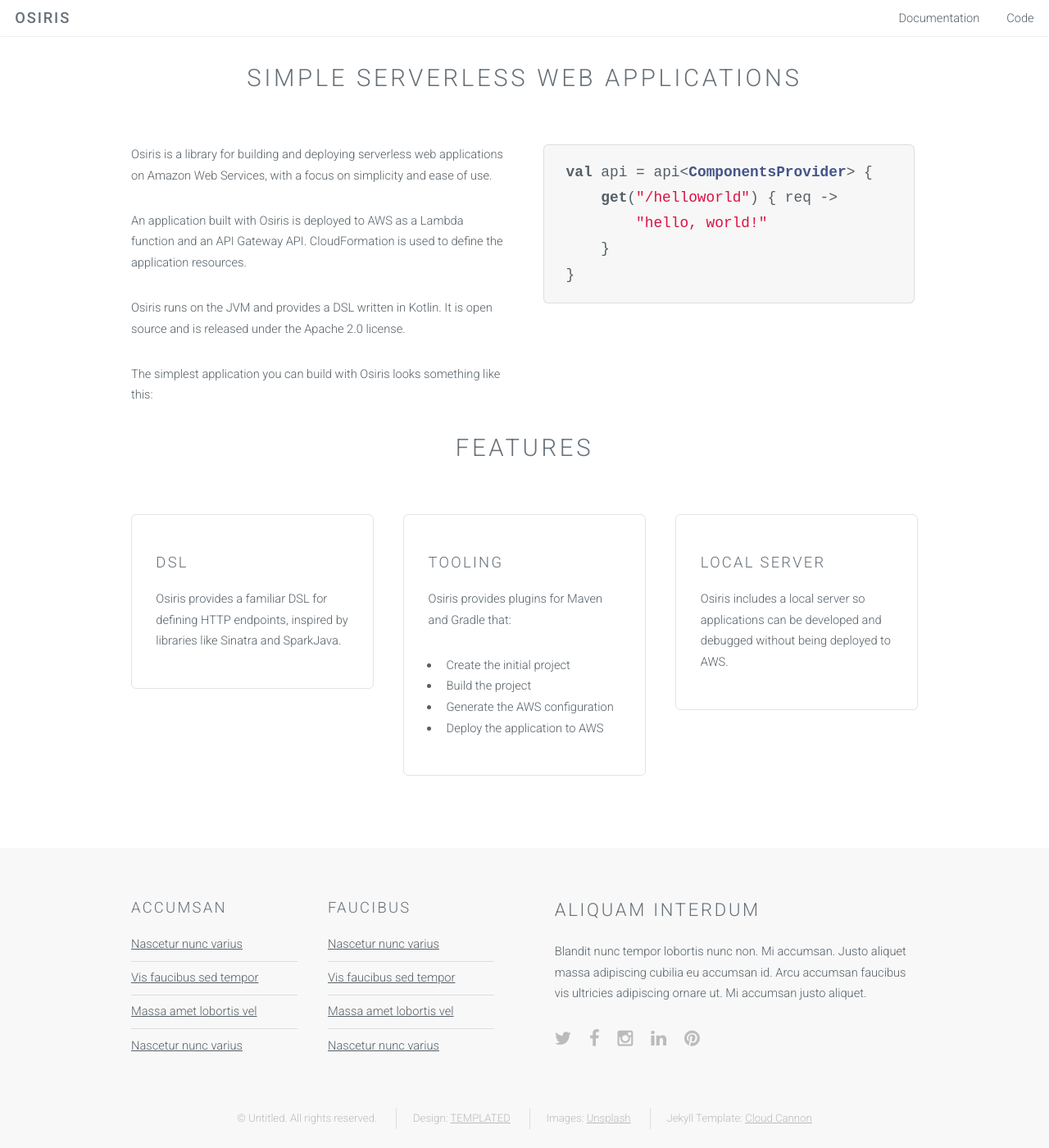
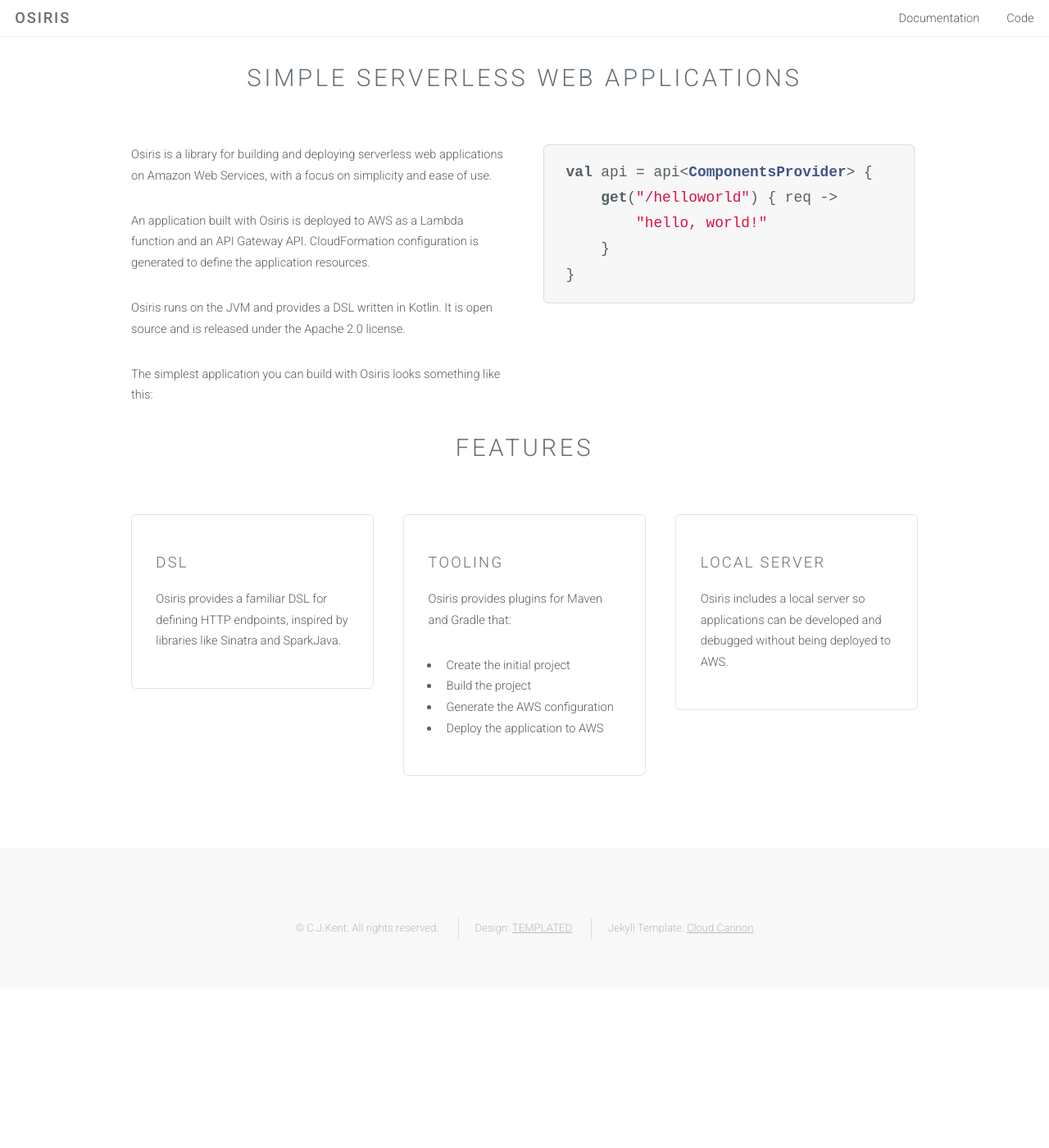
Before and after one commit to cjkent/cjkent.github.io, a Jekyll site: the page built from index.html, in a window 1280 px wide and 1400 px high, scrolled down 330 px. Shown: the whole window at 82% size. Built offline with Jekyll 4.4.1, drawn with Linux system fonts in a browser that asks for light colours; after the commit the page ends 1534 px from its top, so only the background shows below that.

Commit message:
Tweak wording, remove template content

```diff
--- a/_includes/footer.html
+++ b/_includes/footer.html
@@ -1,45 +1,9 @@
 <!-- Footer -->
 <footer id="footer">
     <div class="container">
-        <div class="row double">
-            <div class="6u">
-                <div class="row collapse-at-2">
-                    <div class="6u">
-                        <h3>Accumsan</h3>
-                        <ul class="alt">
-                            <li><a href="#">Nascetur nunc varius</a></li>
-                            <li><a href="#">Vis faucibus sed tempor</a></li>
-                            <li><a href="#">Massa amet lobortis vel</a></li>
-                            <li><a href="#">Nascetur nunc varius</a></li>
-                        </ul>
-                    </div>
-                    <div class="6u">
-                        <h3>Faucibus</h3>
-                        <ul class="alt">
-                            <li><a href="#">Nascetur nunc varius</a></li>
-                            <li><a href="#">Vis faucibus sed tempor</a></li>
-                            <li><a href="#">Massa amet lobortis vel</a></li>
-                            <li><a href="#">Nascetur nunc varius</a></li>
-                        </ul>
-                    </div>
-                </div>
-            </div>
-            <div class="6u">
-                <h2>Aliquam Interdum</h2>
-                <p>Blandit nunc tempor lobortis nunc non. Mi accumsan. Justo aliquet massa adipiscing cubilia eu accumsan id. Arcu accumsan faucibus vis ultricies adipiscing ornare ut. Mi accumsan justo aliquet.</p>
-                <ul class="icons">
-                    <li><a href="#" class="icon fa-twitter"><span class="label">Twitter</span></a></li>
-                    <li><a href="#" class="icon fa-facebook"><span class="label">Facebook</span></a></li>
-                    <li><a href="#" class="icon fa-instagram"><span class="label">Instagram</span></a></li>
-                    <li><a href="#" class="icon fa-linkedin"><span class="label">LinkedIn</span></a></li>
-                    <li><a href="#" class="icon fa-pinterest"><span class="label">Pinterest</span></a></li>
-                </ul>
-            </div>
-        </div>
         <ul class="copyright">
-            <li>&copy; Untitled. All rights reserved.</li>
+            <li>&copy; C.J.Kent. All rights reserved.</li>
             <li>Design: <a href="http://templated.co">TEMPLATED</a></li>
-            <li>Images: <a href="http://unsplash.com">Unsplash</a></li>
             <li>Jekyll Template: <a href="http://cloudcannon.com">Cloud Cannon</a></li>
         </ul>
     </div>
--- a/index.html
+++ b/index.html
@@ -13,7 +13,7 @@ layout: landing-page
                 <section>
                     <p>Osiris is a library for building and deploying serverless web applications on Amazon Web
                         Services, with a focus on simplicity and ease of use.</p>
-                    <p>An application built with Osiris is deployed to AWS as a Lambda function and an API Gateway API. CloudFormation is used to define the application resources.</p>
+                    <p>An application built with Osiris is deployed to AWS as a Lambda function and an API Gateway API. CloudFormation configuration is generated to define the application resources.</p>
                     <p>Osiris runs on the JVM and provides a DSL written in Kotlin. It is open source and is released under the Apache 2.0 license.</p>
                     <p>The simplest application you can build with Osiris looks something like this:</p>
                 </section>
```
